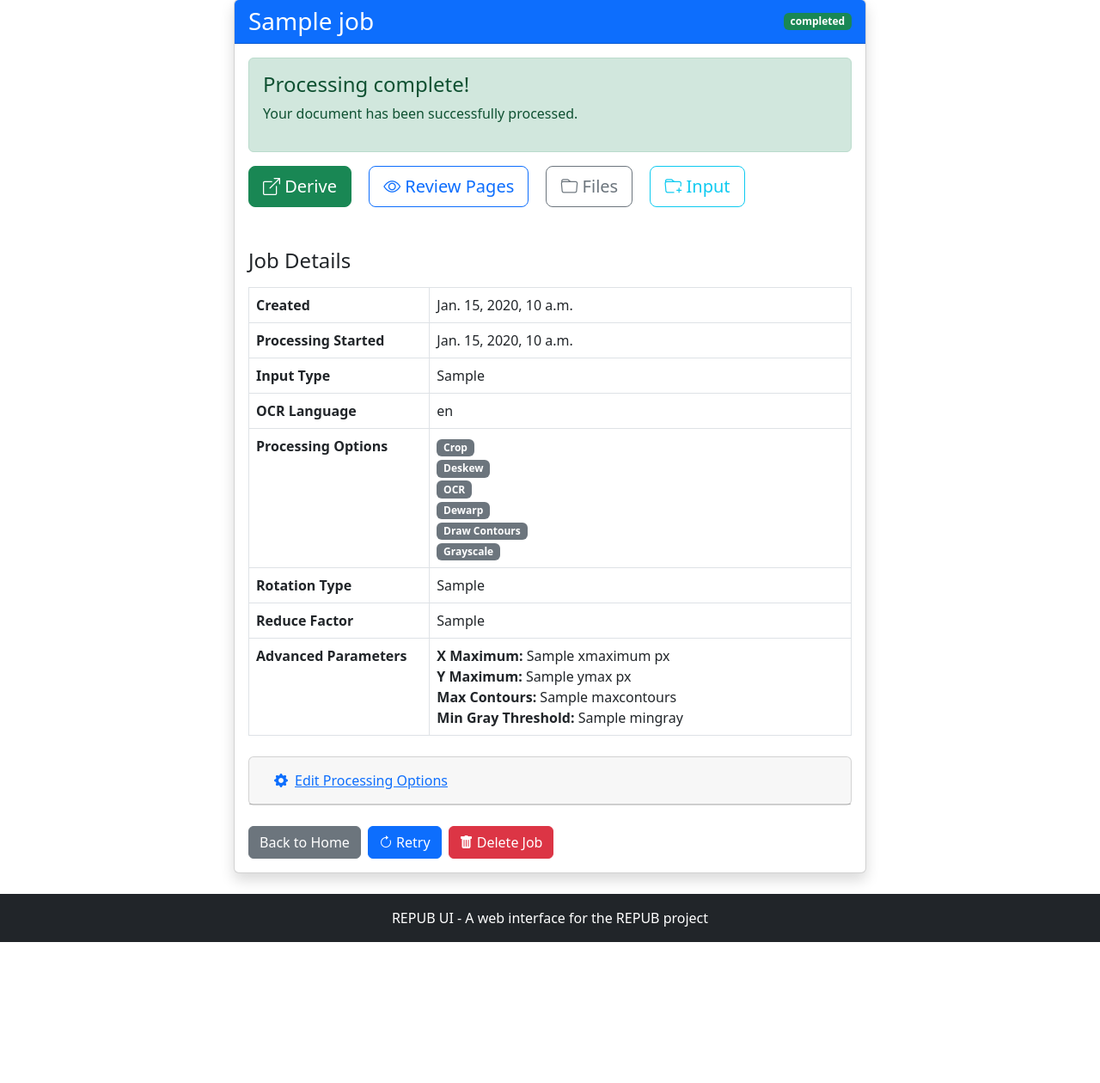
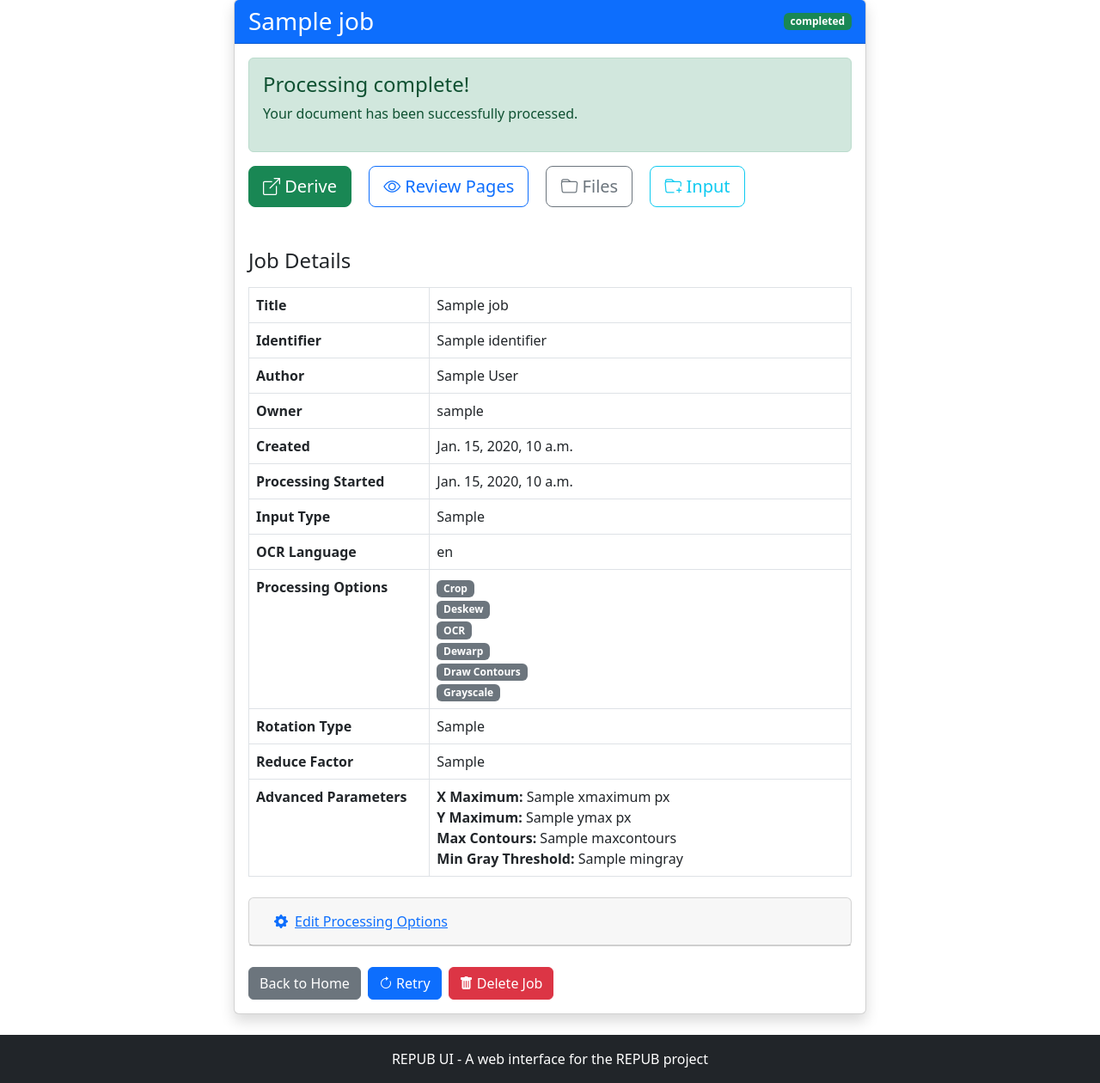
Before and after one commit to ServantsOfKnowledge/repub, a Django app: template repubui/templates/repub_interface/job_detail.html in a window 1280 px wide. Shown: the part 81-1341 px from the top of the page at 86% size. Before the commit the page ends 1177 px from the top, so only its background shows below. Run offline with Django 5.2, Linux system fonts and the light colour scheme; tables that the repository leaves empty hold one stand-in row (values such as "Sample post"); the template is opened without the code that fills it: values that come from a table or form of the project are taken from there, most other values are stand-ins (such as "Sample title", 1, 10 or a date in 2020); data that the repository does not hold is empty; parts of the project's set-up code (start-up, migrations or seed data) failed here and were passed over; some libraries are stand-ins or nearby versions.

Commit message:
Added additional fields to the job detail page

```diff
--- a/repubui/templates/repub_interface/job_detail.html
+++ b/repubui/templates/repub_interface/job_detail.html
@@ -221,6 +221,30 @@
                 <h4 class="mt-4 mb-3">Job Details</h4>
                 <table class="table table-bordered">
                     <tbody>
+                        {% if job.title %}
+                        <tr>
+                            <th style="width: 30%">Title</th>
+                            <td>{{ job.title }}</td>
+                        </tr>
+                        {% endif %}
+                        {% if job.identifier %}
+                        <tr>
+                            <th style="width: 30%">Identifier</th>
+                            <td>{{ job.identifier }}</td>
+                        </tr>
+                        {% endif %}
+                        {% if job.author %}
+                        <tr>
+                            <th style="width: 30%">Author</th>
+                            <td>{{ job.author }}</td>
+                        </tr>
+                        {% endif %}
+                        {% if job.user %}
+                        <tr>
+                            <th style="width: 30%">Owner</th>
+                            <td>{{ job.user.username }}</td>
+                        </tr>
+                        {% endif %}
                         <tr>
                             <th style="width: 30%">Created</th>
                             <td>{{ job.created_at }}</td>
```
